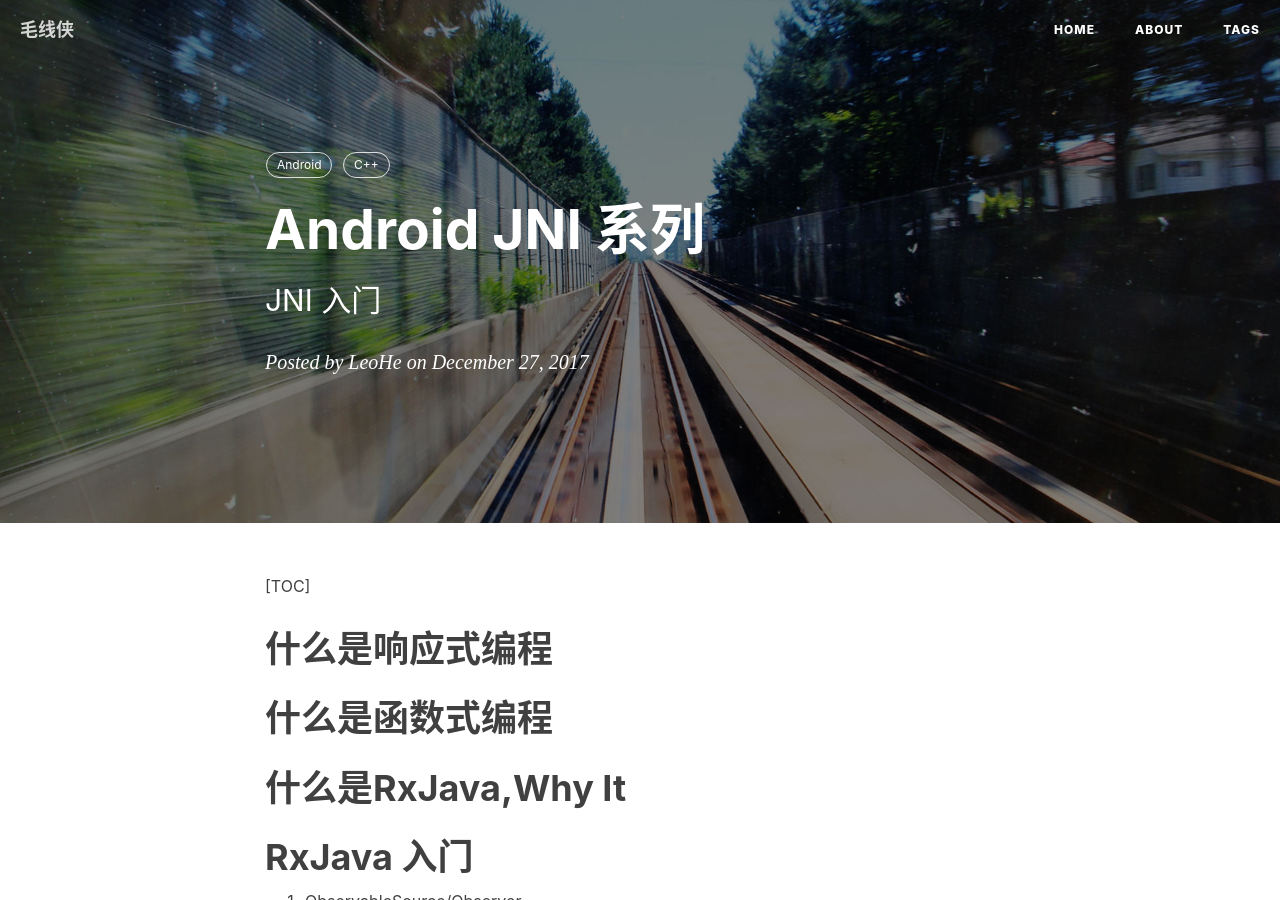
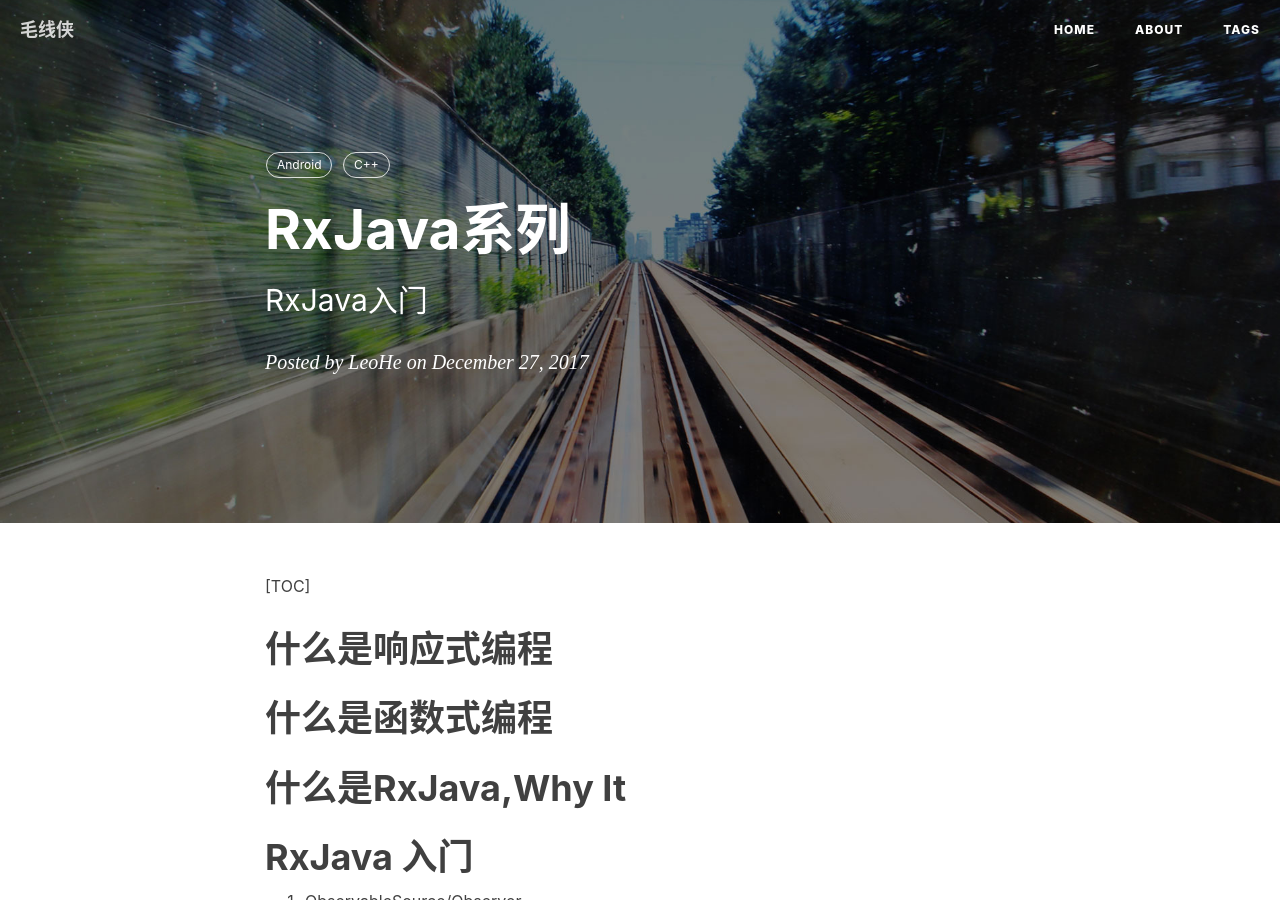
Before and after one commit to hefuduo/hefuduo.github.io, a Jekyll site: the page built from _posts/2018-01-16-RxJava-Tutorial-2018.md, in a window 1280 px wide and 900 px high. Built offline with Jekyll 4.4.1, drawn with Linux system fonts in a browser that asks for light colours; nearby versions of some CDN libraries; comment, search, counter and statistics services are not loaded.

Commit message:
cause:修改一些标题错误 solution:done
Signed-off-by: 何富多 <hefuduo@meituan.com>

```diff
--- a/_posts/2018-01-16-RxJava-Tutorial-2018.md
+++ b/_posts/2018-01-16-RxJava-Tutorial-2018.md
@@ -1,7 +1,7 @@
 ---
 layout:     post
-title:      "Android JNI 系列"
-subtitle:   "JNI 入门"
+title:      "RxJava系列"
+subtitle:   "RxJava入门"
 date:       2017-12-27 11:19:00
 author:     "LeoHe"
 header-img: "img/post-bg-2015.jpg"
```
Also changed, not shown: _posts/2018-01-30-Android热修复与插件化概览-2018.md (+1 -1 lines).
